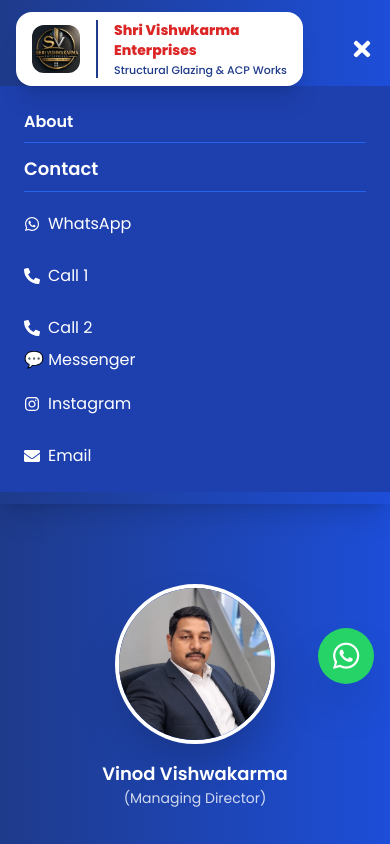
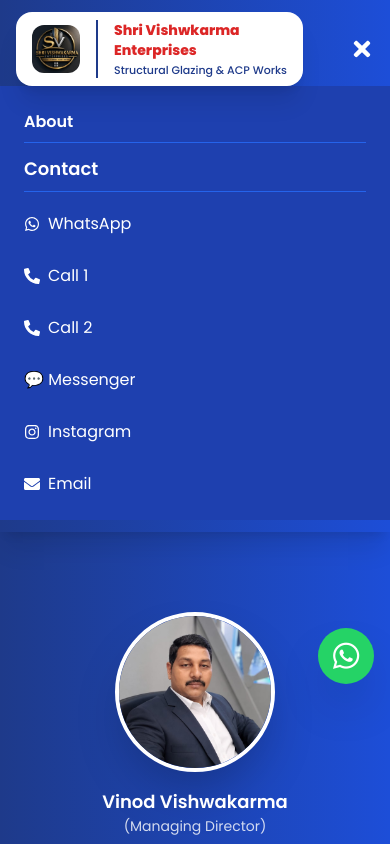
Before and after one commit to mega-bytes111/aluminium-enterprises, a React (Vite) app in the folder client/: page / in a window 390 px wide. Both pictures are taken after a click on the button 362 px from the left and 48 px from the top of the page. Shown: the top 844 px of the page. Built offline with nearby package versions, Linux system fonts and the light colour scheme; no server answers.

Commit message:
more_polish

```diff
--- a/client/src/components/Header.jsx
+++ b/client/src/components/Header.jsx
@@ -120,7 +120,7 @@ const Header = () => {
             href="https://m.me/shrivishwkarmaenterprises"
             target="_blank"
             rel="noopener noreferrer"
-            className="py-2"
+            className="flex items-center gap-2 py-2"
           >
             💬 Messenger
           </a>
```
